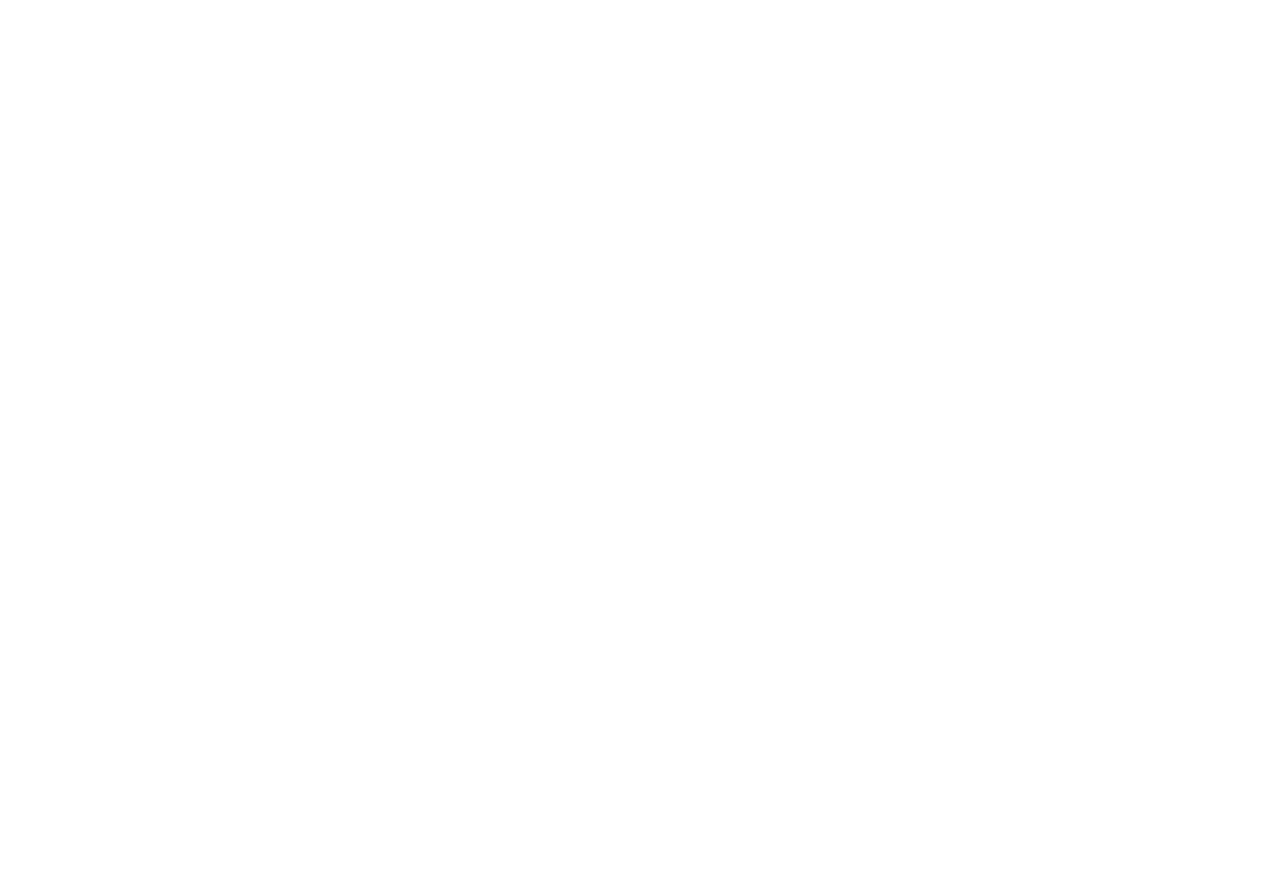
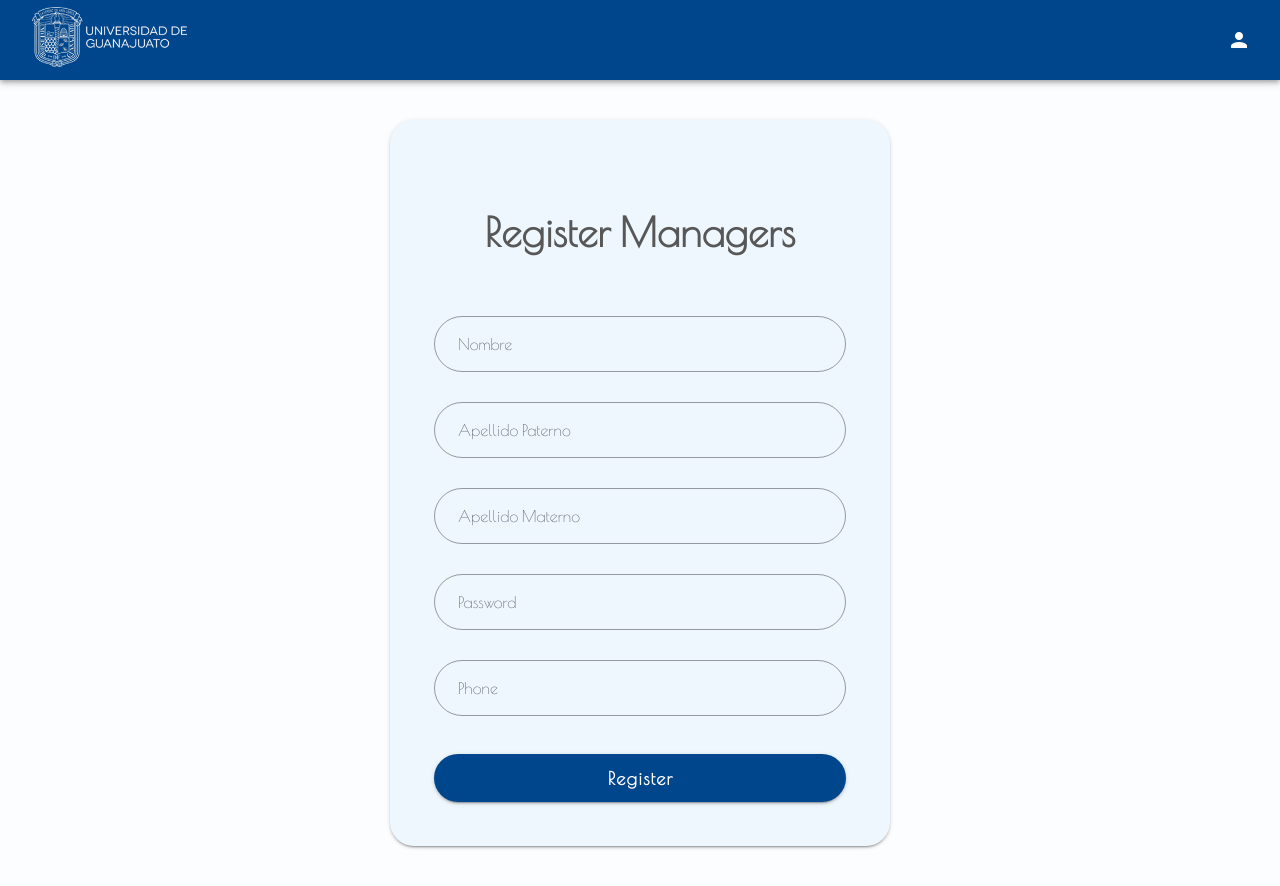
Before and after one commit to ingsof-developers/Front-end, a Nuxt app: page /geci/signup in a window 1280 px wide. Before the commit this address had no page. Before the commit the page ends 800 px from the top, so only its background shows below. Built offline with nearby package versions, Linux system fonts and the light colour scheme.

Commit message:
Implementación de perfil de administrador geci, diseño de vista gecid

```diff
--- /dev/null
+++ b/pages/geci/index.vue
@@ -0,0 +1,92 @@
+<template>
+  <v-app>
+    <v-main>
+      <v-app-bar height="80" color="#00468C">
+        <v-col class="d-flex">
+          <router-link to="/geci" class="ma-0 pa-0">
+            <img src="@/assets/logo_2.png" height="60" cover class="ma-0 pa-0 ml-1">
+          </router-link>
+        </v-col>
+
+        <v-spacer />
+
+        <v-col cols="6">
+          <v-row style="justify-content: end !important;" align="center">
+            <ui-pop-up :icon="profile.icon" :title="profile.title" :items="profile.items" />
+          </v-row>
+        </v-col>
+      </v-app-bar>
+
+      <v-sheet width="100%" color="#fcfdff" class="d-flex flex-column pa-10">
+        <v-col class="pa-0 ma-0">
+          <v-row align="center" justify="center">
+            <v-col
+              cols="6"
+              sm="4"
+              md="3"
+              lg="2"
+              align="center"
+              justify="center"
+            >
+              <v-avatar class="mb-4" color="grey darken-1" size="150" align="center" justify="center" />
+            </v-col>
+
+            <v-col class="ma-0 pa-0">
+              <v-row class="ma-0 pa-0">
+                <p class="ma-0 pa-0" style="font-size: 35px;">
+                  Nombre y Apellidos
+                </p>
+              </v-row>
+
+              <v-row class="ma-0 pa-0">
+                <p class="ma-0 pa-0" style="font-size: 25px;">
+                  Correo
+                </p>
+              </v-row>
+            </v-col>
+          </v-row>
+
+          <v-divider class="mt-10 mb-15" />
+
+          <v-row class="ma-0 pa-0" align="center" justify="center">
+            <v-col v-for="funcion in funciones" :key="funcion" class="ma-0 pa-0" justify="center" align="center">
+              <v-card
+                class="ma-0 d-flex flex-column pa-10 justify-center my-5"
+                height="200"
+                width="200"
+                rounded="xxl"
+                color="#eff7fe"
+                justify="center"
+                align="center"
+                :to="funcion.path"
+              >
+                <p class="ma-0 pa-0" style="font-size: 20px;">
+                  {{ funcion.name }}
+                </p>
+              </v-card>
+            </v-col>
+          </v-row>
+        </v-col>
+      </v-sheet>
+    </v-main>
+  </v-app>
+</template>
+
+<script>
+
+export default {
+  name: 'GECID',
+  data () {
+    return {
+      funciones: [
+        { name: 'Register managers', path: '/geci/signup' }
+      ]
+    }
+  },
+  computed: {
+    profile () {
+      return this.$store.state.geci_profile
+    }
+  }
+}
+</script>
--- /dev/null
+++ b/pages/geci/signup/index.vue
@@ -0,0 +1,148 @@
+  <!-- eslint-disable vue/max-attributes-per-line -->
+<template>
+  <v-app>
+    <v-main class="d-flex justify-center align-center" justify="center" align="center">
+      <v-app-bar height="80" color="#00468C">
+        <v-col class="d-flex">
+          <router-link to="/geci" class="ma-0 pa-0">
+            <img src="@/assets/logo_2.png" height="60" cover class="ma-0 pa-0 ml-1">
+          </router-link>
+        </v-col>
+
+        <v-spacer />
+
+        <v-col cols="6">
+          <v-row style="justify-content: end !important;" align="center">
+            <ui-pop-up :icon="profile.icon" :title="profile.title" :items="profile.items" />
+          </v-row>
+        </v-col>
+      </v-app-bar>
+
+      <v-sheet width="100%" color="#fcfdff" class="ma-0 pa-0 pa-10" justify="center" align="center" style="display: flex !important; align-content: center !important; justify-content: center !important;">
+        <div class="pa-0 ma-0 d-flex align-center flex-column justify-center" justify="center" align="center">
+          <v-card class="d-flex flex-column px-10 py-10 justify-center" width="500" rounded="xxl" color="#eff7fe" justify="center" align="center">
+            <v-card-title justify="center" align="center" class="mt-10">
+              <v-row class="ma-0 pa-0" style="width: 100%; font-size: 40px; font-weight: 600;" justify="center" align="center">
+                Register Managers
+              </v-row>
+            </v-card-title>
+
+            <v-card-text class="mt-16">
+              <v-form ref="form" v-model="validForm">
+                <v-row>
+                  <v-text-field v-model="name_user" clearable type="text" rounded label="Nombre" outlined :rules="[required]" />
+                </v-row>
+
+                <v-row>
+                  <v-text-field v-model="last_name_user" clearable type="text" rounded label="Apellido Paterno" outlined :rules="[required]" />
+                </v-row>
+
+                <v-row>
+                  <v-text-field v-model="maternal_surname_user" clearable type="text" rounded label="Apellido Materno" outlined :rules="[required]" />
+                </v-row>
+
+                <v-row>
+                  <v-text-field v-model="password_user" clearable type="password" rounded label="Password" outlined :rules="[required, password]" />
+                </v-row>
+
+                <v-row>
+                  <v-text-field v-model="phone" clearable type="text" rounded label="Phone" outlined :rules="[required]" />
+                </v-row>
+              </v-form>
+            </v-card-text>
+
+            <v-card-actions class="ma-0 pa-4">
+              <v-row>
+                <v-btn block rounded color="#00468C" class="ma-0 pa-6" @click="signup">
+                  <span class="ma-0 pa-0" style="text-transform: none; color: white; font-size: 18px; font-weight :bold;">Register</span>
+                </v-btn>
+              </v-row>
+            </v-card-actions>
+          </v-card>
+
+          <ui-alert v-if="showAlert" :text="alertText" :color="alertColor" :type="alertType" />
+        </div>
+      </v-sheet>
+    </v-main>
+  </v-app>
+</template>
+
+<script>
+export default {
+  name: 'SignUp',
+  data () {
+    return {
+      name_user: null,
+      last_name_user: null,
+      maternal_surname_user: null,
+      password_user: null,
+      phone: null,
+      showAlert: false,
+      alertText: '',
+      alertColor: '',
+      alertType: '',
+      required: value => !!value || 'Required field',
+      password: value => (value && value.length > 5) || 'Password must be more than 5 chars',
+      validForm: false
+    }
+  },
+  computed: {
+    profile () {
+      return this.$store.state.geci_profile
+    }
+  },
+  methods: {
+    async signup () {
+      this.validForm = this.$refs.form.validate()
+
+      if (this.validForm) {
+        try {
+          const res = await this.$axios.post('http://localhost:8081/auth/register',
+            {
+              username: this.name_user,
+              lastName: this.last_name_user,
+              maternalSurname: this.maternal_surname_user,
+              password: this.password_user,
+              telefono: this.phone
+            })
+
+          console.log('@ Keyla => Res ', res)
+
+          if (res.data.token) {
+            this.showAlert = true
+            this.alertText = res.data.message
+            this.alertColor = '#6CDACE'
+            this.alertType = 'success'
+
+            setTimeout(() => {
+              this.showAlert = false
+
+              this.$router.push('/')
+            }, 3000)
+          }
+        } catch (err) {
+          console.log('@ Keyla => Error ', err)
+
+          this.showAlert = true
+          this.alertText = err.response.data.message
+          this.alertColor = '#FF9F8E'
+          this.alertType = 'warning'
+
+          setTimeout(() => {
+            this.showAlert = false
+          }, 3000)
+        }
+      } else {
+        this.showAlert = true
+        this.alertText = 'Required fields'
+        this.alertColor = '#FF9F8E'
+        this.alertType = 'warning'
+
+        setTimeout(() => {
+          this.showAlert = false
+        }, 3000)
+      }
+    }
+  }
+}
+</script>
--- a/pages/gecid/index.vue
+++ b/pages/gecid/index.vue
@@ -58,7 +58,23 @@
             </v-col>
           </v-row>
 
-          <v-divider class="mt-10 mb-15" />
+          <v-divider class="mt-10 mb-14" />
+
+          <v-row class="ma-0 pa-0 mt-16" align="center" justify="center">
+            <div style="max-width: 900px; text-align: justify;">
+              <p style="font-size: 30px; line-height: 1.6; font-weight: 500;">
+                ¡Bienvenido a nuestra plataforma en línea!
+              </p>
+            </div>
+          </v-row>
+
+          <v-row class="ma-0 pa-0 mt-5" align="center" justify="center">
+            <div style="max-width: 65%; text-align: justify;">
+              <p style="font-size: 24px; line-height: 1.6;">
+                Estamos encantados de tenerte aquí. En este espacio dedicado, podrás gestionar fácilmente las citas de estudiantes en diversos departamentos de la Universidad de Guanajuato, desde la asesoría académica hasta la orientación profesional. Desde la comodidad de tu hogar, podrás aprovechar al máximo nuestras soluciones, optimizando así tu tiempo y facilitando tu experiencia universitaria. ¡Esperamos que encuentres todo lo que necesitas para una gestión eficiente y exitosa!
+              </p>
+            </div>
+          </v-row>
         </v-col>
       </v-sheet>
     </v-main>
--- a/store/index.js
+++ b/store/index.js
@@ -68,6 +68,13 @@ export const state = () => ({
       { color: 'grey darken-1', message: 'Perfil', path: '/gecid/profile' },
       { color: 'grey darken-1', message: 'Log Out', path: '/' }
     ]
+  },
+  geci_profile: {
+    icon: 'mdi-account',
+    title: 'Perfil',
+    items: [
+      { color: 'grey darken-1', message: 'Log Out', path: '/' }
+    ]
   }
 })
 
```
Also changed, not shown: 1 other file (tests, documents, lock files or other folders).
